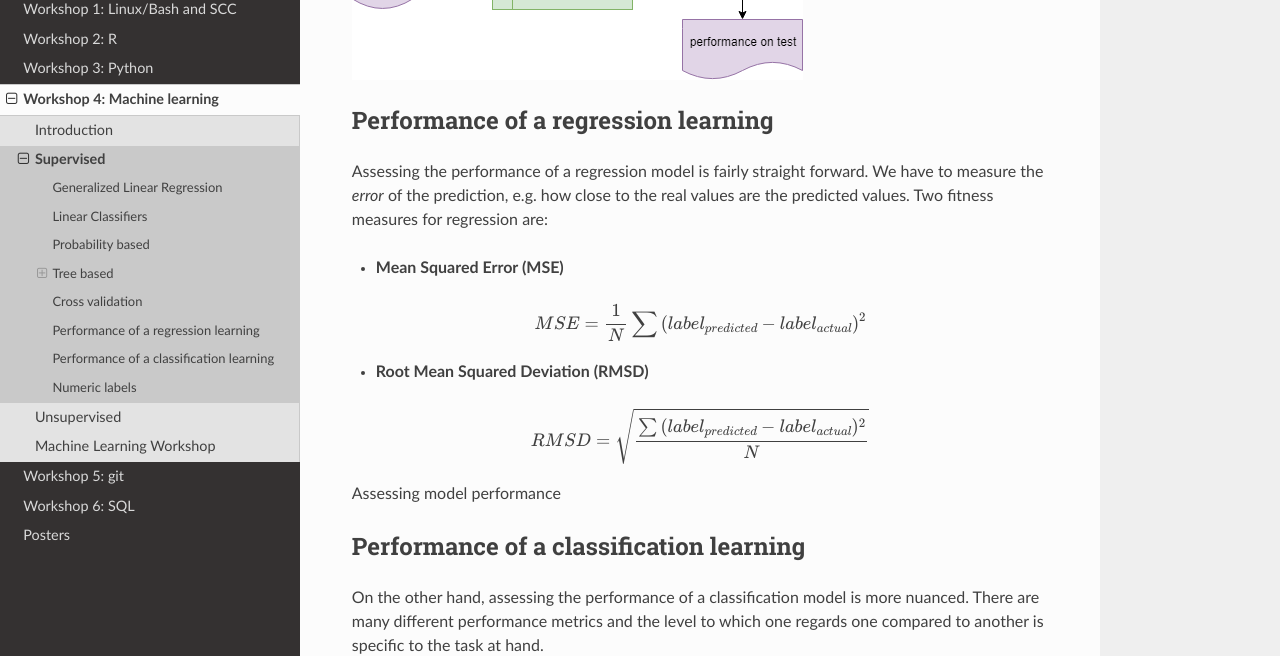
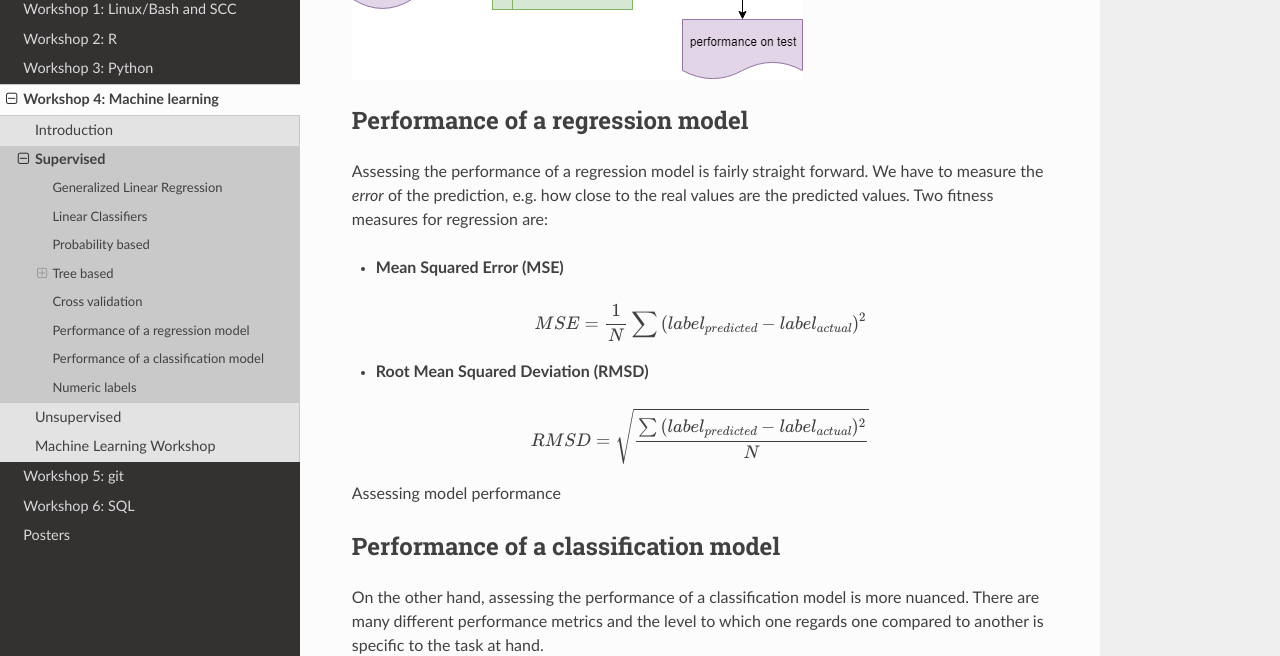
Before and after one commit to BRITE-REU/programming-workshops, a Sphinx documentation site: the page built from source/workshops/04_Machine_learning/supervised_learning.rst, in a window 1280 px wide and 900 px high, scrolled down 3496 px. Shown: the part 156-812 px from the top of the window. Built offline with Sphinx 7.4.7 and the Read the Docs theme 2.0.0, drawn with Linux system fonts in a browser that asks for light colours; pages that are not in the unit, such as notebooks, are missing from menus.

Commit message:
Random formatting

```diff
--- a/source/workshops/04_Machine_learning/supervised_learning.rst
+++ b/source/workshops/04_Machine_learning/supervised_learning.rst
@@ -25,14 +25,15 @@
 *******************
 Probability based
 *******************
+
 These models use probability to predict the label.
 
 * **Naive-bayes** uses Bayes theorem on the feature distribution and probabilities. Usually is used as a baseline model (default or worse).
 * **K nearest neighbors (KNN)** predicts each sample based on majority vote of its K nearest neighbors (the K most similar samples).
 
-**************
+*******************
 Tree based
-**************
+*******************
 
 * **Decision trees**  learn a set of rules for predicting the outcome variable from a set of predictor variables by recursively splitting the data into two-or-more subsets. For each split, it finds a rule for which the outcome variable of the observations that follow that rule are more similar than those that do not. These are handy for both **regression** and **classification** tasks.
 
@@ -63,8 +64,9 @@
 A workflow that incorporates cross-validation in model training is shown below ...
 
 .. image:: img/supervised_flowchart.png
+
 **********************
-Performance of a regression learning
+Performance of a regression model
 **********************
 
 Assessing the performance of a regression model is fairly straight forward. We have to measure the *error* of the prediction, e.g. how close to the real values are the predicted values. Two fitness measures for regression are:
@@ -84,7 +86,7 @@
 Assessing model performance
 
 **********************
-Performance of a classification learning
+Performance of a classification model
 **********************
 
 On the other hand, assessing the performance of a classification model is more nuanced.  There are many different performance metrics and the level to which one regards one compared to another is specific to the task at hand.
```
